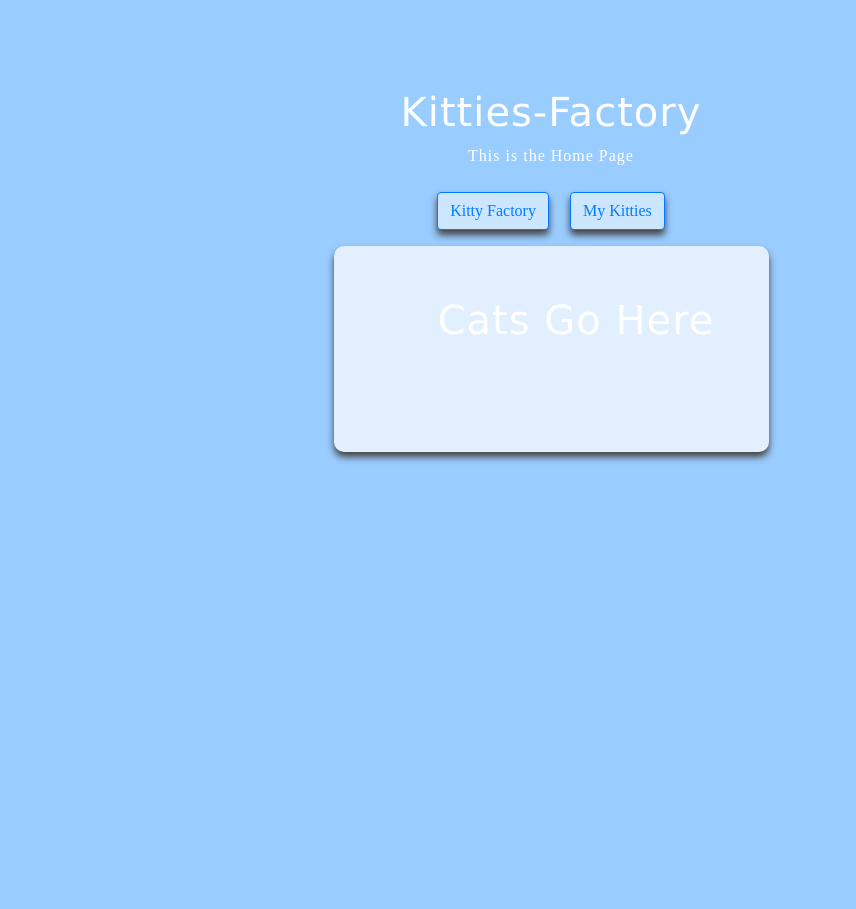
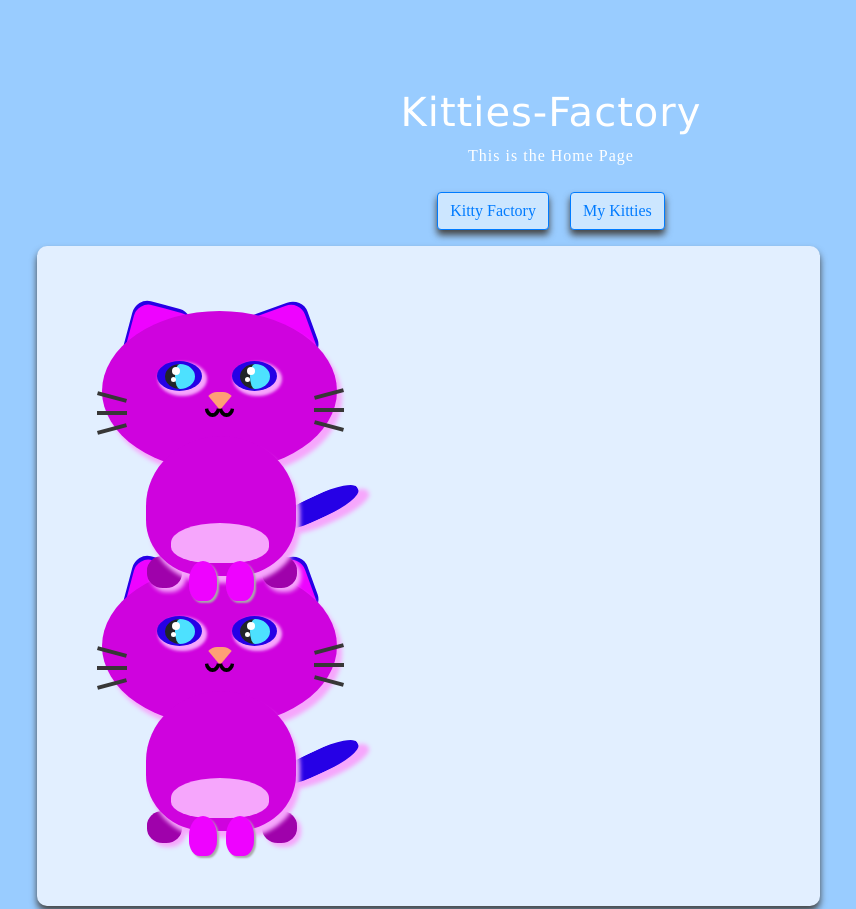
Before and after one commit to WLaMarche/NFT-Cats-Marketplace, a plain HTML site: page client/index.html in a window 1280 px wide. Shown: the top 909 px of the page, without its empty margins (89-945 px from the left). Before the commit the page ends 800 px from the top, so only its background shows below. Drawn offline with Linux system fonts and the light colour scheme.

Commit message:
Begin to fill Home front End look

```diff
--- a/client/assets/css/cats.css
+++ b/client/assets/css/cats.css
@@ -10,6 +10,13 @@ html {
 body {
     background: #607d8b;
 
+}
+
+.cat2{
+  position: relative;
+  margin: fill;
+  width: 100px;
+  height: 255px;
 }
 
 .cat{
--- a/client/index.html
+++ b/client/index.html
@@ -27,18 +27,120 @@
       <div align="center">
         <h1 style="font-family:verdana" class="c-white">Kitties-Factory</h1>
         <p class="c-white">This is the Home Page</p>
+      </div>
       <div align="center">
 
           <button style="background-color: #CCE6FF" class="btn btn-primary light-b-shadow m-2 " ><a href="./catfactory.html">Kitty Factory</a></button>
           <button style="background-color: #CCE6FF" class="btn btn-primary light-b-shadow m-2 "><a href="./myKitties.html">My Kitties</a></button>
 
       </div>
-      <div align= "center">
-          <div class="col-lg-5 catBox m-2 light-b-shadow">
-            <h1 style="font-family:verdana" class="c-white">Cats Go Here</h1>
+
+          <div class="col-lg-9 catBox m-2 light-b-shadow">
+
+            <div class= "cat">
+
+              <div id="ears">
+                <div class="ear leftEar"></div>
+                <div class="ear rightEar"></div>
+                <div class="earLine leftEarLine"></div>
+                <div class="earLine rightEarLine"></div>
+              </div>
+
+              <div id="head" class="face">
+                <div id="eyes" class="eyeballs">
+                  <div class="eye">
+                    <span class="pupils"></span>
+                      <span class="innerPupil"></span>
+                        <span class="tinyPupil"></span>
+                  </div>
+                  <div class="eye">
+                    <span class="pupils"></span>
+                    <span class="innerPupilRight"></span>
+                      <span class="tinyPupilRight"></span>
+                  </div>
+                </div>
+
+                <div class="nose"></div>
+
+                <div class="mouthLeft"></div>
+                <div class="mouthLeft mouthRight"></div>
+
+                <div class="cat__whiskers-left"></div>
+                <div class="cat__whiskers-right"></div>
+              </div>
+
+              <div id='feet3' class="backPawLeft backLeft"></div>
+              <div id='feet2' class="backPawRight backRight"></div>
+
+              <div id="tail" class="cat-tail"></div>
+
+              <div class="body">
+
+                <div class="torso">
+
+                  <div class="stomach"></div>
+
+                  <div id='feet' class="catPawLeft leftPaw"></div>
+
+                  <div id='feet1' class="catPawRight rightPaw"></div>
+                </div>
+              </div>
+            </div>
+
+            <div class= "cat">
+
+              <div id="ears">
+                <div class="ear leftEar"></div>
+                <div class="ear rightEar"></div>
+                <div class="earLine leftEarLine"></div>
+                <div class="earLine rightEarLine"></div>
+              </div>
+
+              <div id="head" class="face">
+                <div id="eyes" class="eyeballs">
+                  <div class="eye">
+                    <span class="pupils"></span>
+                      <span class="innerPupil"></span>
+                        <span class="tinyPupil"></span>
+                  </div>
+                  <div class="eye">
+                    <span class="pupils"></span>
+                    <span class="innerPupilRight"></span>
+                      <span class="tinyPupilRight"></span>
+                  </div>
+                </div>
+
+                <div class="nose"></div>
+
+                <div class="mouthLeft"></div>
+                <div class="mouthLeft mouthRight"></div>
+
+                <div class="cat__whiskers-left"></div>
+                <div class="cat__whiskers-right"></div>
+              </div>
+
+              <div id='feet3' class="backPawLeft backLeft"></div>
+              <div id='feet2' class="backPawRight backRight"></div>
+
+              <div id="tail" class="cat-tail"></div>
+
+              <div class="body">
+
+                <div class="torso">
+
+                  <div class="stomach"></div>
+
+                  <div id='feet' class="catPawLeft leftPaw"></div>
+
+                  <div id='feet1' class="catPawRight rightPaw"></div>
+                </div>
+              </div>
+            </div>
+
+
           </div>
-      </div>
-    </div>
+
+
   </div>
 
   </body>
```
